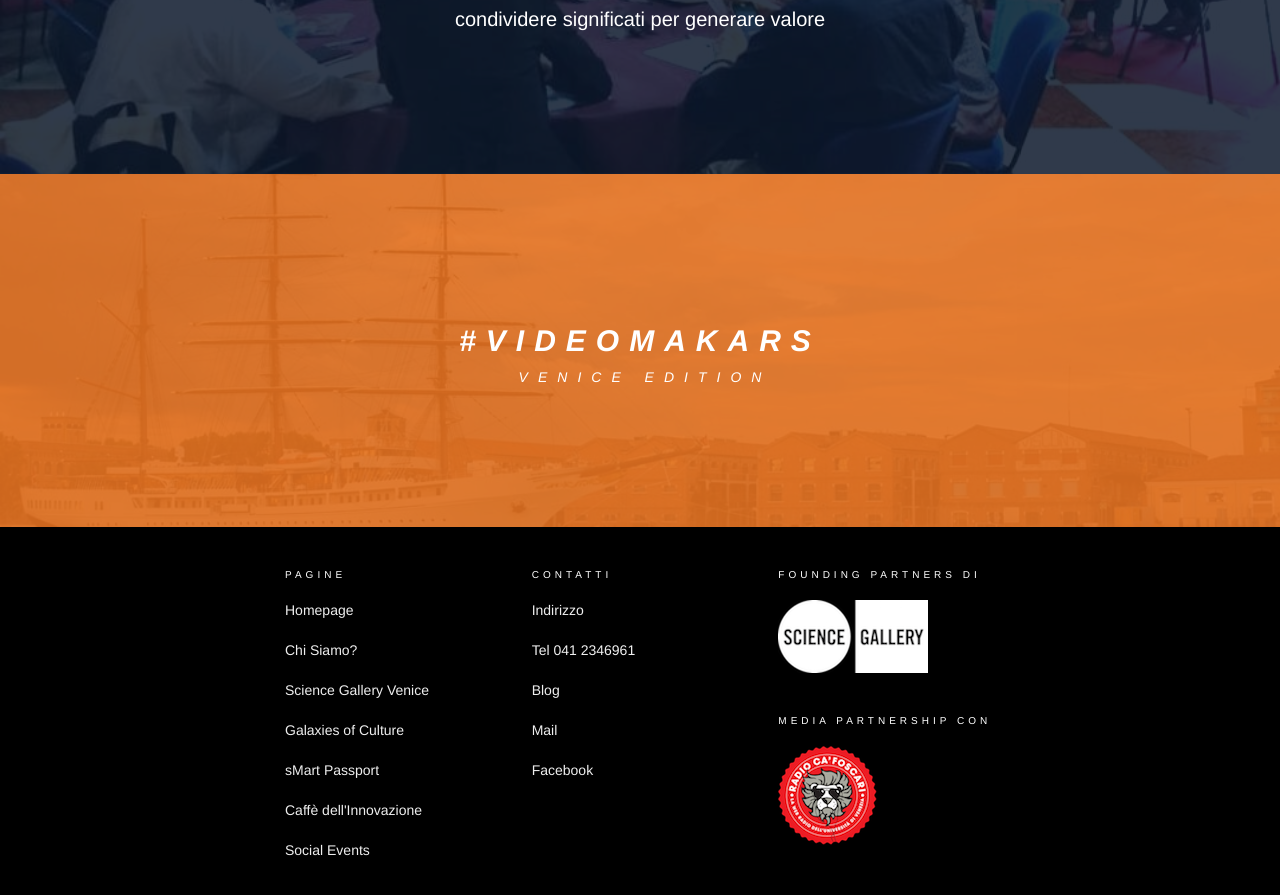
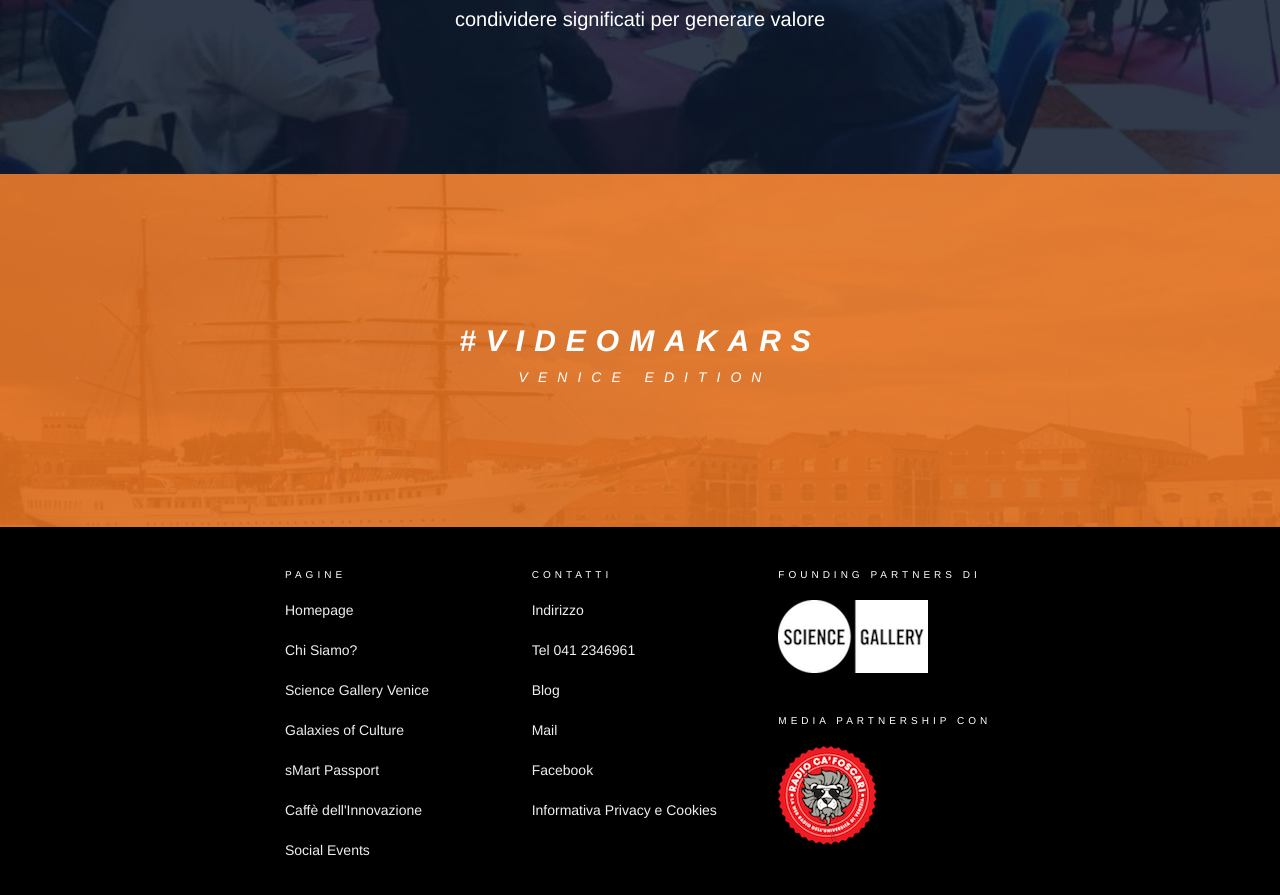
Before and after one commit to simonini/dvri-j-theme, a Jekyll site: the page built from index.html, in a window 1280 px wide and 900 px high, scrolled down 2099 px. Shown: the top 895 px of the window. Built offline with Jekyll 4.4.1, drawn with Linux system fonts in a browser that asks for light colours; comment, search, counter and statistics services are not loaded.

Commit message:
aggiornata colonna 2 footer

```diff
--- a/_includes/footer.html
+++ b/_includes/footer.html
@@ -24,9 +24,12 @@
             <li><a href="mailto:dvr@unive.it">Mail</a></li>
             <li><a href="https://www.facebook.com/distrettoveneziano/?fref=ts" target="_blank">Facebook</a>
             </li>
+            <li><a href="http://distrettovenezianoricerca.it/progetti/privacy.html" target="_blank">Informativa Privacy e Cookies</a>
+            </li>
             <li>
               <script type="text/javascript" src="//downloads.mailchimp.com/js/signup-forms/popup/unique-methods/embed.js" data-dojo-config="usePlainJson: true, isDebug: false"></script><script type="text/javascript">window.dojoRequire(["mojo/signup-forms/Loader"], function(L) { L.start({"baseUrl":"mc.us9.list-manage.com","uuid":"9f20e2ae6f7523731d2962b27","lid":"b4016194af","uniqueMethods":true}) })</script>
             </li>
+
            <!--<div class="col-sm-4 col-xs-6">
            <img src="{{ site.baseurl }}/assets/logo-sfondo-nero.png">
            </div>-->
```
